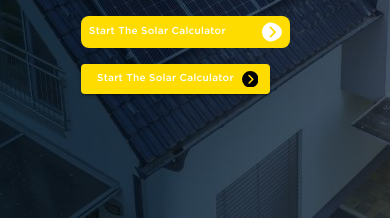
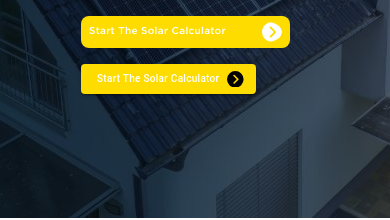
Before and after one commit to Nayeemr45/solar, a React (Create React App) app: page / in a window 390 px wide. Shown: the part 482-702 px from the top of the page. Built offline with nearby package versions, Linux system fonts and the light colour scheme.

Commit message:
Update Section1.css

```diff
--- a/src/Assets/Css/Section1.css
+++ b/src/Assets/Css/Section1.css
@@ -84,7 +84,7 @@
     background-image: url(../Images/Artboard2.jpg) !important;
     width: 100% !important;
   }
-  .MuiButton-label {
+  .MuiButton-root {
     font-family: 'Gotham-Medium';
   }
   .heading {
```
